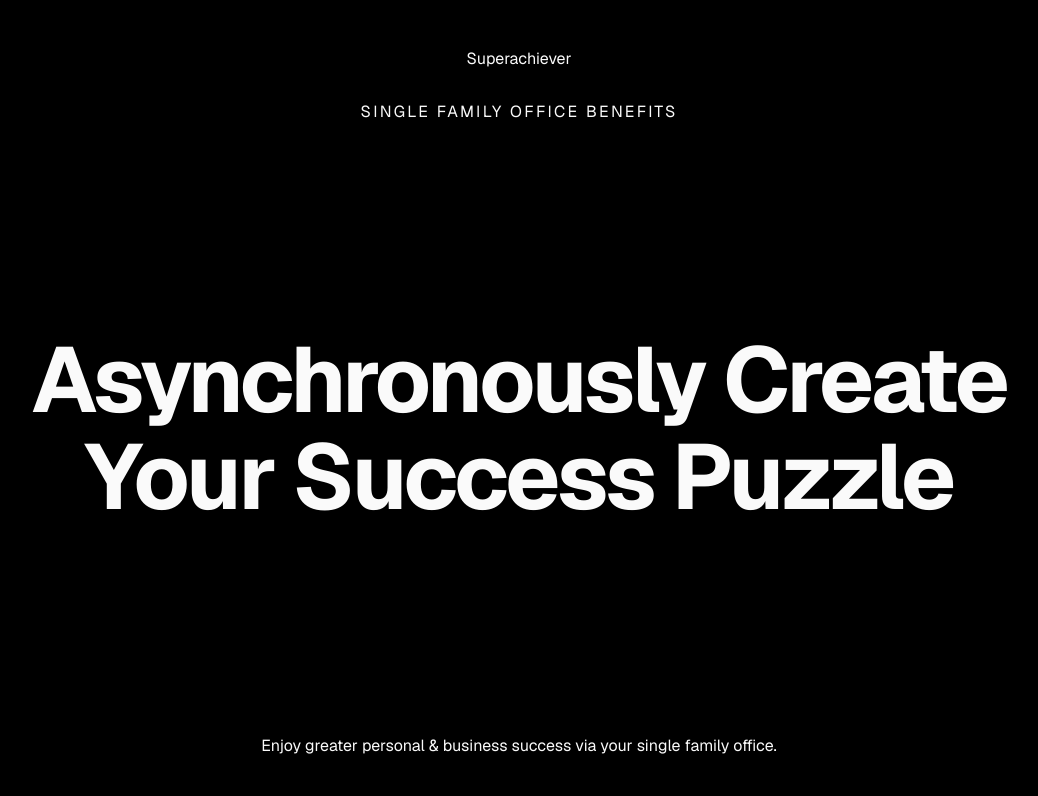
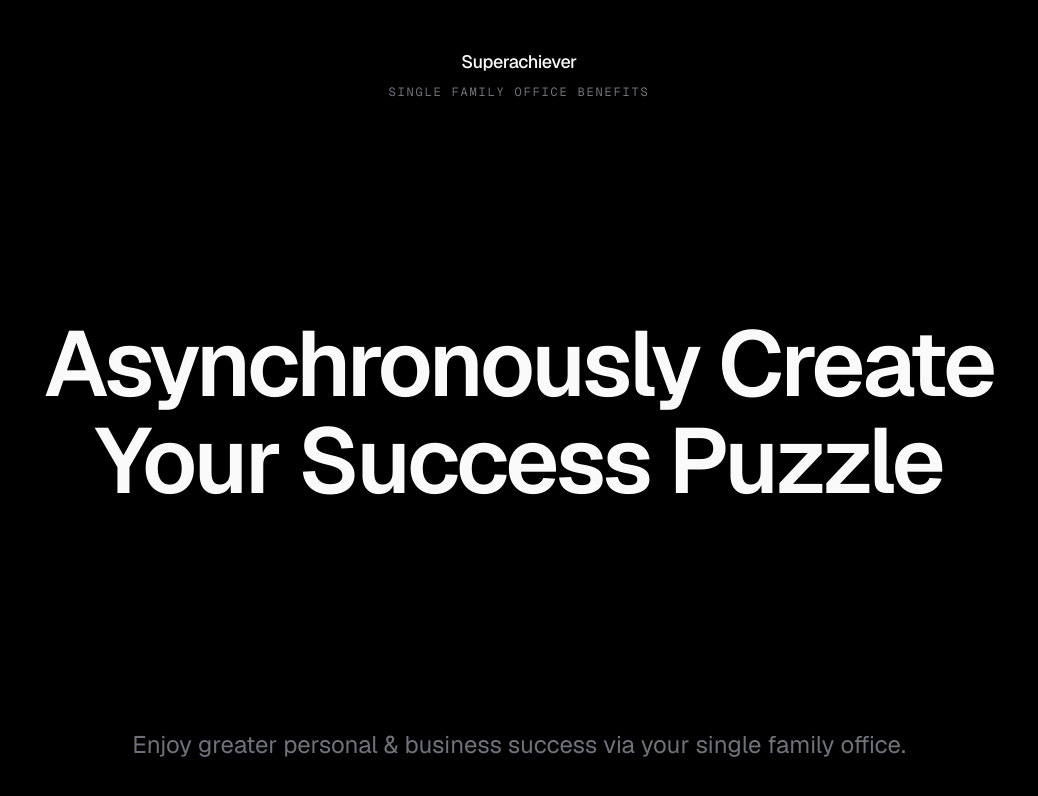
Before and after one commit to joshuaseymour/superachiever, a Next.js app: page / in a window 1280 px wide. Shown: the top 796 px of the page, without its empty margins (121-1159 px from the left). Built offline with nearby package versions, Linux system fonts and the light colour scheme.

Commit message:
Match the Joshua Seymour splash shell on hard black.
Use Geist and Geist Mono at the live type scale, drop the violet wash, and keep the header spacer so only the four Superachiever lines differ.

Co-authored-by: josh <josh@avolve.io>

```diff
--- a/app/globals.css
+++ b/app/globals.css
@@ -1,72 +1,23 @@
-@tailwind base;
-@tailwind components;
-@tailwind utilities;
+@import "tailwindcss";
 
-html,
-body {
-  background-color: #000;
-  color: #fafafa;
+@theme inline {
+  --font-sans: var(--font-geist-sans);
+  --font-mono: var(--font-geist-mono);
+  /* Same painted colors as joshuaseymour.com (zinc-50 and :root muted). */
+  --color-zinc-50: lab(98.26% 0 0);
+  --color-muted-foreground: lab(47.8878% 1.65477 -5.77283);
 }
 
 @layer base {
-  html,
+  html {
+    color-scheme: dark;
+    touch-action: manipulation;
+    -webkit-tap-highlight-color: transparent;
+    background-color: #000;
+  }
+
   body {
     background-color: #000;
-    color: #fafafa;
-  }
-
-  :root {
-    --background: 0 0% 100%;
-    --foreground: 222.2 84% 4.9%;
-    --card: 0 0% 100%;
-    --card-foreground: 222.2 84% 4.9%;
-    --popover: 0 0% 100%;
-    --popover-foreground: 222.2 84% 4.9%;
-    --primary: 222.2 47.4% 11.2%;
-    --primary-foreground: 210 40% 98%;
-    --secondary: 210 40% 96.1%;
-    --secondary-foreground: 222.2 47.4% 11.2%;
-    --muted: 210 40% 96.1%;
-    --muted-foreground: 215.4 16.3% 46.9%;
-    --accent: 210 40% 96.1%;
-    --accent-foreground: 222.2 47.4% 11.2%;
-    --destructive: 0 84.2% 60.2%;
-    --destructive-foreground: 210 40% 98%;
-    --border: 214.3 31.8% 91.4%;
-    --input: 214.3 31.8% 91.4%;
-    --ring: 222.2 84% 4.9%;
-    --radius: 0.5rem;
-    --chart-1: 12 76% 61%;
-    --chart-2: 173 58% 39%;
-    --chart-3: 197 37% 24%;
-    --chart-4: 43 74% 66%;
-    --chart-5: 27 87% 67%;
-  }
-
-  .dark {
-    --background: 0 0% 0%;
-    --foreground: 210 40% 98%;
-    --card: 0 0% 0%;
-    --card-foreground: 210 40% 98%;
-    --popover: 0 0% 0%;
-    --popover-foreground: 210 40% 98%;
-    --primary: 210 40% 98%;
-    --primary-foreground: 222.2 47.4% 11.2%;
-    --secondary: 217.2 32.6% 17.5%;
-    --secondary-foreground: 210 40% 98%;
-    --muted: 217.2 32.6% 17.5%;
-    --muted-foreground: 240 5% 64.9%;
-    --accent: 217.2 32.6% 17.5%;
-    --accent-foreground: 210 40% 98%;
-    --destructive: 0 62.8% 30.6%;
-    --destructive-foreground: 210 40% 98%;
-    --border: 217.2 32.6% 17.5%;
-    --input: 217.2 32.6% 17.5%;
-    --ring: 212.7 26.8% 83.9%;
-    --chart-1: 220 70% 50%;
-    --chart-2: 160 60% 45%;
-    --chart-3: 30 80% 55%;
-    --chart-4: 280 65% 60%;
-    --chart-5: 340 75% 55%;
+    color: lab(98.26% 0 0);
   }
 }
--- a/app/layout.tsx
+++ b/app/layout.tsx
@@ -1,13 +1,26 @@
-import type { Metadata } from "next"
-import { GeistSans } from "geist/font/sans"
-import { GeistMono } from "geist/font/mono"
+import type { Metadata, Viewport } from "next"
+import { Geist, Geist_Mono } from "next/font/google"
 
 import { SITE } from "@/lib/site"
 import "./globals.css"
 
+const geistSans = Geist({
+  subsets: ["latin"],
+  variable: "--font-geist-sans",
+})
+
+const geistMono = Geist_Mono({
+  subsets: ["latin"],
+  variable: "--font-geist-mono",
+})
+
 export const metadata: Metadata = {
   title: `${SITE.name} — ${SITE.descriptor}`,
   description: SITE.summary,
+}
+
+export const viewport: Viewport = {
+  themeColor: "#000000",
 }
 
 export default function RootLayout({
@@ -16,8 +29,21 @@ export default function RootLayout({
   children: React.ReactNode
 }>) {
   return (
-    <html lang="en" className={`${GeistSans.variable} ${GeistMono.variable}`}>
-      <body className={GeistSans.className}>{children}</body>
+    <html
+      lang="en"
+      suppressHydrationWarning
+      style={{ backgroundColor: "#000" }}
+      className={`antialiased ${geistMono.variable} font-sans ${geistSans.variable}`}
+    >
+      <body style={{ backgroundColor: "#000" }} className="text-zinc-50">
+        <a
+          href="#main"
+          className="sr-only rounded-md bg-zinc-900 px-4 py-2 text-sm font-medium text-zinc-50 focus:not-sr-only focus:fixed focus:top-3 focus:left-3 focus:z-50 focus:ring-2 focus:ring-zinc-400"
+        >
+          Skip to content
+        </a>
+        {children}
+      </body>
     </html>
   )
 }
--- a/app/page.tsx
+++ b/app/page.tsx
@@ -2,8 +2,13 @@ import { Splash } from "@/components/splash"
 
 export default function Home() {
   return (
-    <main id="main" className="flex min-h-dvh flex-col">
-      <Splash />
-    </main>
+    <div className="flex min-h-dvh flex-col bg-black">
+      <header className="pt-[env(safe-area-inset-top)]">
+        <div className="flex min-h-6 items-center justify-end px-6 sm:px-8" />
+      </header>
+      <main id="main" className="flex flex-1 flex-col">
+        <Splash />
+      </main>
+    </div>
   )
 }
--- a/components/splash.tsx
+++ b/components/splash.tsx
@@ -4,15 +4,6 @@ import { motion, useReducedMotion } from "motion/react"
 import type { Variants } from "motion/react"
 
 import { SITE } from "@/lib/site"
-
-/**
- * One system, five palettes. Every property sets the same four canon lines
- * in the same structure, sizes, and weights — identity at the top, tagline
- * commanding the center, plain sentence anchoring the bottom, filling the
- * viewport on every screen. Only the canon colors differ: zinc for three,
- * slate with violet-purple for Superachiever, stone with fuchsia-pink for
- * Superachievers.
- */
 
 const group: Variants = {
   hidden: {},
@@ -33,10 +24,6 @@ export function Splash() {
 
   return (
     <section className="relative flex w-full flex-1 flex-col overflow-hidden px-6 pt-[calc(env(safe-area-inset-top)+1.5rem)] pb-[calc(env(safe-area-inset-bottom)+2.25rem)] [@media(max-height:480px)]:pt-4 [@media(max-height:480px)]:pb-5 sm:px-10">
-      <div
-        aria-hidden="true"
-        className="pointer-events-none absolute top-1/2 left-1/2 h-[34rem] w-[52rem] max-w-[170vw] -translate-x-1/2 -translate-y-1/2 rounded-full bg-violet-500/[0.08] dark:bg-violet-500/[0.16] blur-3xl"
-      />
       <motion.div
         variants={group}
         initial={reduced ? false : "hidden"}
```
